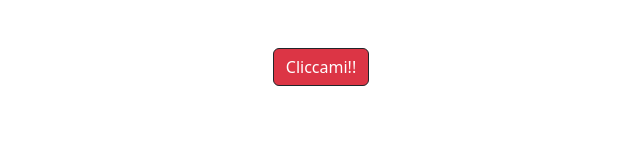
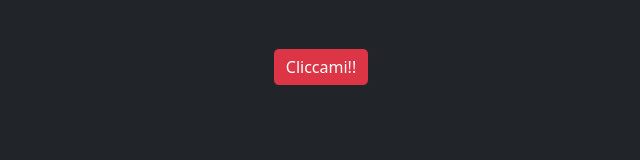
Before and after one commit to AntoninoIrrera/js-fizzbuzz, a plain HTML site: page index.html in a window 1280 px wide. Shown: the whole page, without its empty margins (319-959 px from the left). Drawn offline with nearby package versions, Linux system fonts and the light colour scheme.

Commit message:
aggiunta sfondo

```diff
--- a/css/style.css
+++ b/css/style.css
@@ -14,3 +14,8 @@
 .verde{
     color: green;
 }
+
+
+body{
+    background-color: currentColor;
+}
```
